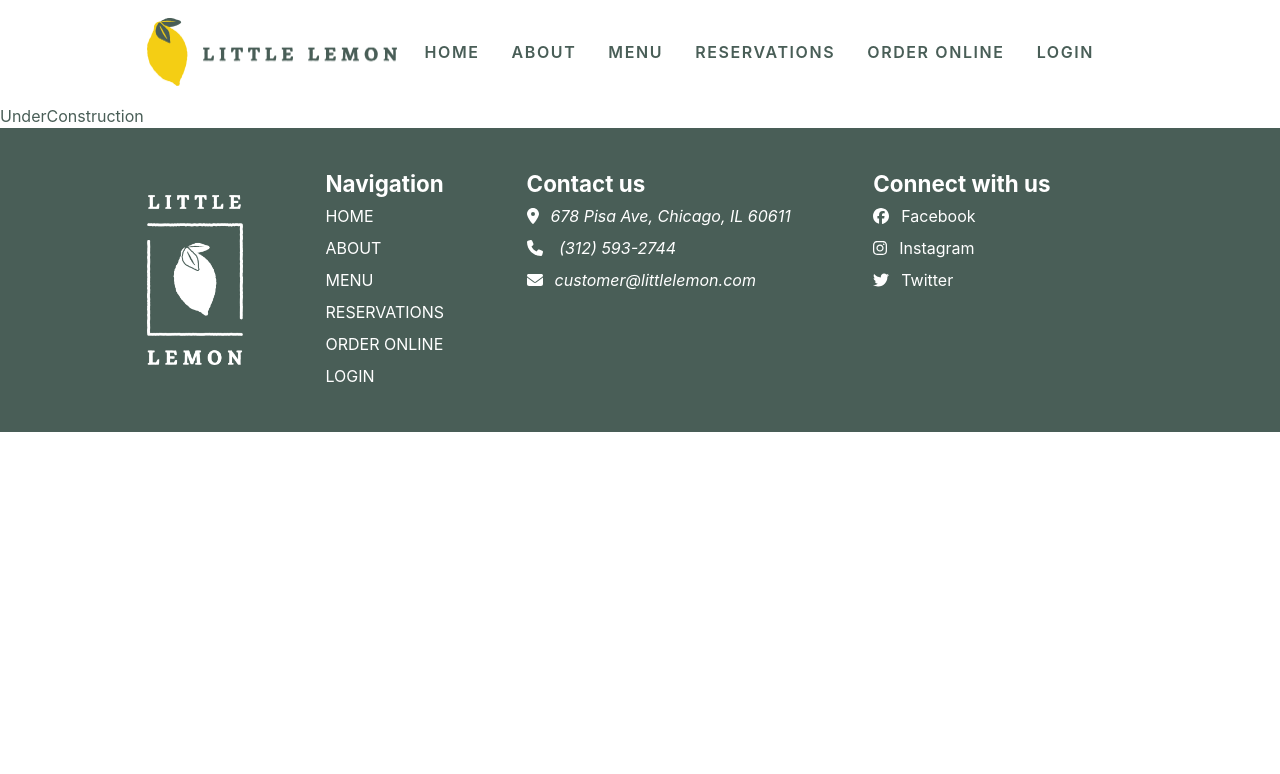
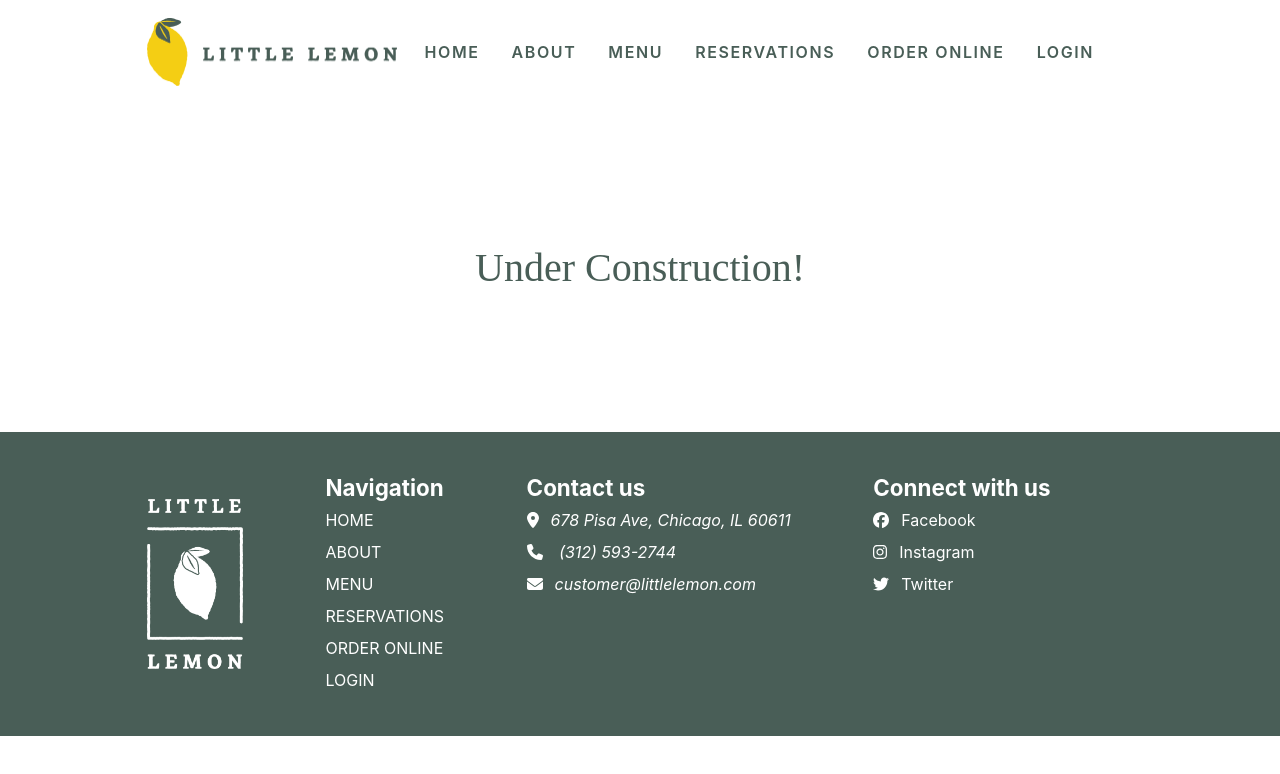
Before and after one commit to MohamadHajHassan/little-lemon-restaurant-frontend, a React (Create React App) app: page /menu in a window 1280 px wide. Shown: the top 774 px of the page. Built offline with nearby package versions, Linux system fonts and the light colour scheme.

Commit message:
style underConstruction page

```diff
--- a/src/pages/UnderConstruction.jsx
+++ b/src/pages/UnderConstruction.jsx
@@ -1,7 +1,12 @@
 import React from "react";
+import "./styles/underConstruction.css";
 
 const UnderConstruction = () => {
-    return <div>UnderConstruction</div>;
+    return (
+        <section className="under-construction">
+            <h2>Under Construction!</h2>
+        </section>
+    );
 };
 
 export default UnderConstruction;
--- /dev/null
+++ b/src/pages/styles/underConstruction.css
@@ -0,0 +1,6 @@
+.under-construction {
+    align-items: center;
+    display: flex;
+    justify-content: center;
+    padding: 9rem 0;
+}
```
